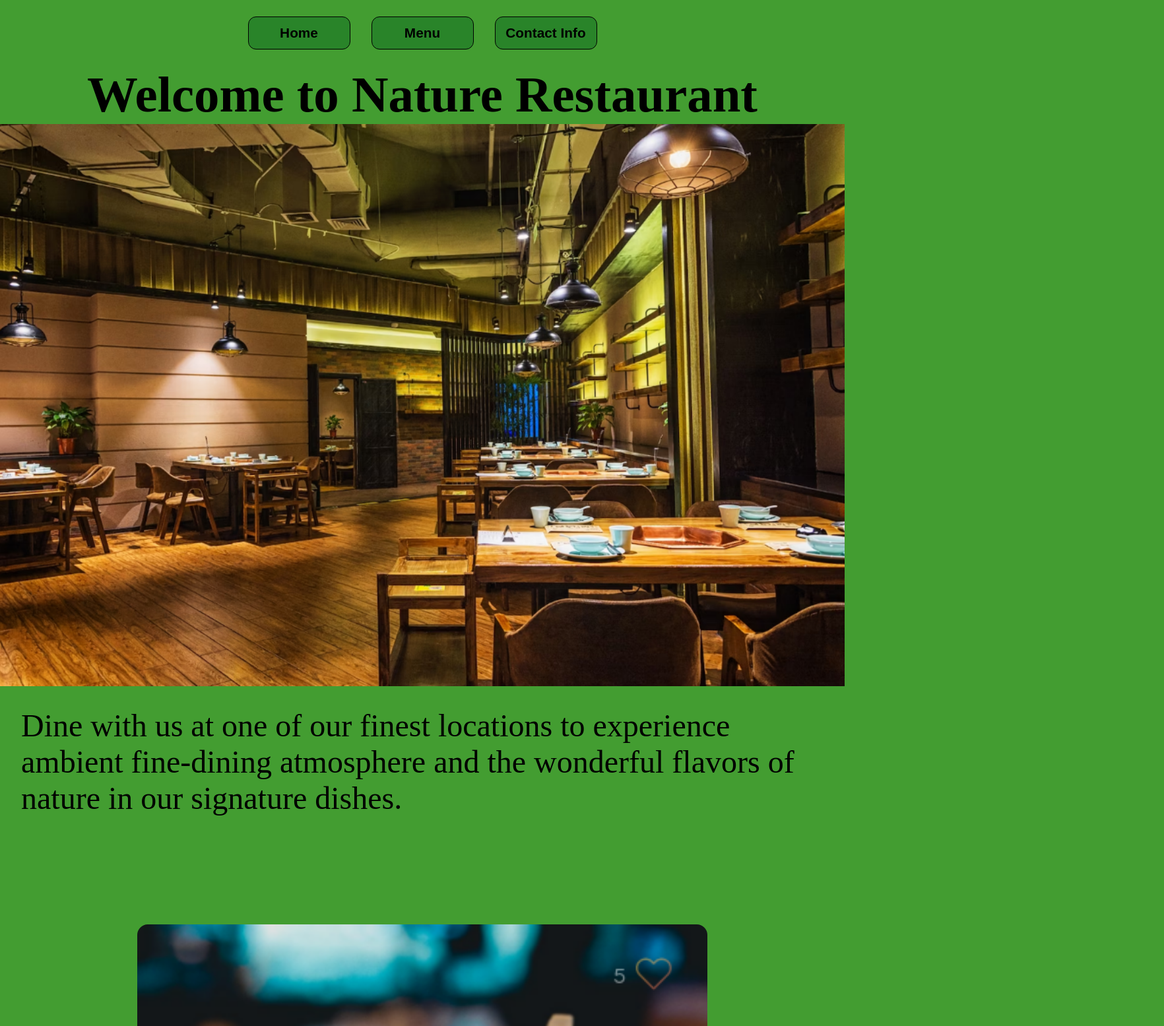
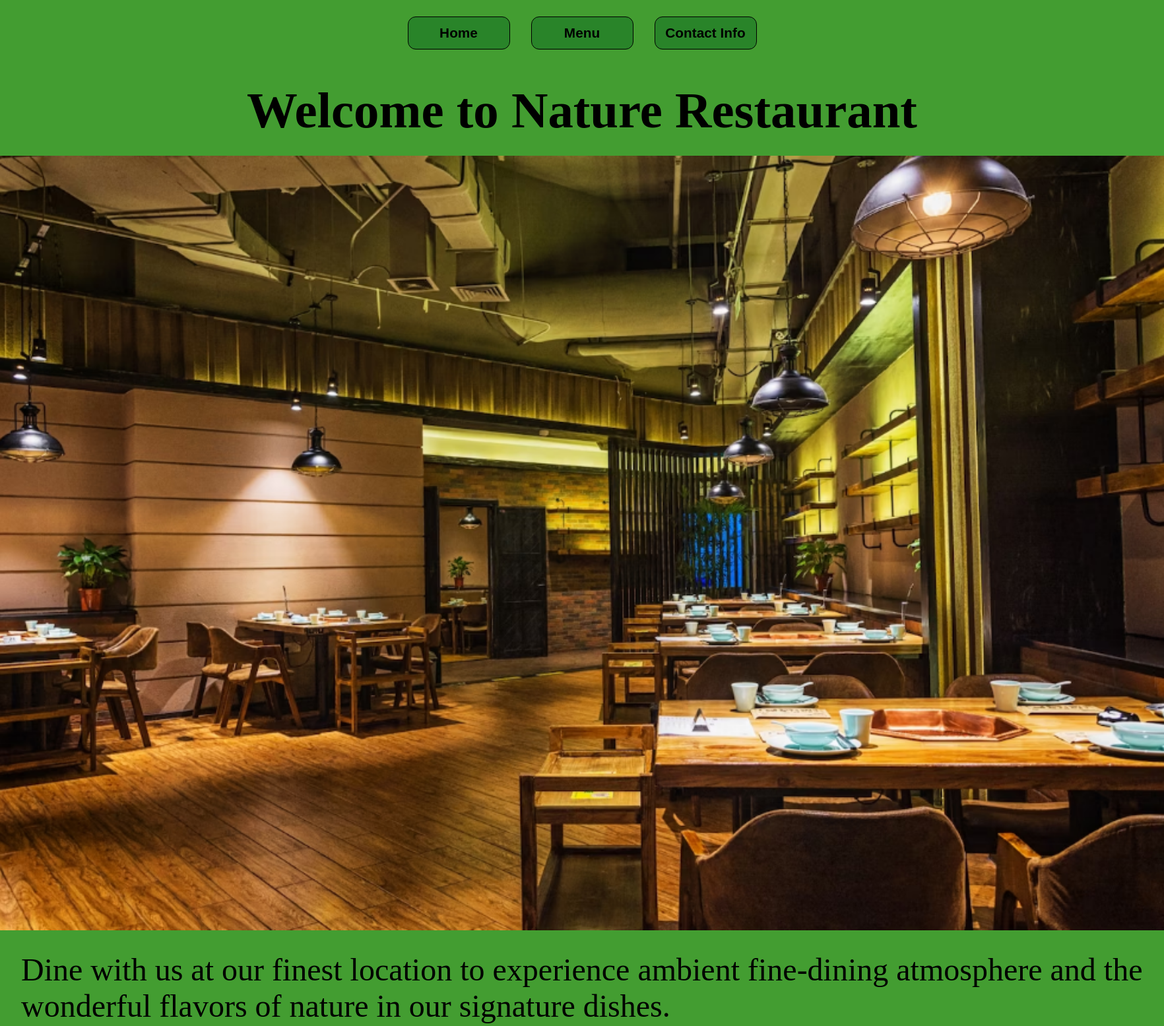
Before and after one commit to CameronTheDeveloper/restaurant-homepage, a website built with webpack: page dist/index.html in a window 1280 px wide. Shown: the top 1555 px of the page at 66% size, 1764 px wide, since content can reach past the window. Built offline with nearby package versions, Linux system fonts and the light colour scheme.

Commit message:
Edit button, welcome.css padding, welcome.js body

```diff
--- a/src/styles/index.css
+++ b/src/styles/index.css
@@ -5,7 +5,7 @@ body {
 
 #container {
     display: grid;
-    grid-template-rows: 1fr 12fr;
+    grid-template-rows: 1fr 20fr;
 }
 
 #content {
@@ -15,6 +15,7 @@ body {
 }
 
 #buttons {
+    padding: 20px;
     justify-self: center;
     align-self: center;
     display: flex;
--- a/src/styles/welcome.css
+++ b/src/styles/welcome.css
@@ -8,6 +8,7 @@
 }
 
 .welcome-title {
+    padding: 24px;
     font-size: 4.8rem;
     font-weight: 700;
     justify-self: center;
@@ -28,6 +29,7 @@
 }
 
 .welcome-body {
+    width: 1700px;
     font-size: 3rem;
     margin: 32px;
     grid-row: 3/4;
--- a/src/welcome.js
+++ b/src/welcome.js
@@ -28,7 +28,7 @@ const displayWelcome = (content) => {
     welcomeTitleDiv.innerHTML = 'Welcome to Nature Restaurant';
 
 
-    welcomeBodyDiv.innerHTML = 'Dine with us at one of our finest locations to experience ambient fine-dining atmosphere' +
+    welcomeBodyDiv.innerHTML = 'Dine with us at our finest location to experience ambient fine-dining atmosphere' +
         ' and the wonderful flavors of nature in our signature dishes.';
 
     welcomeImgDiv.appendChild(welcomeImg);
```
Also changed, not shown: dist/main.js.
